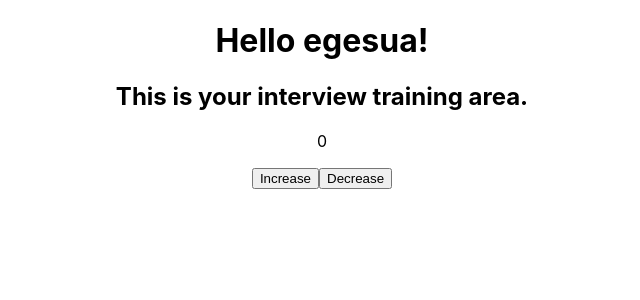
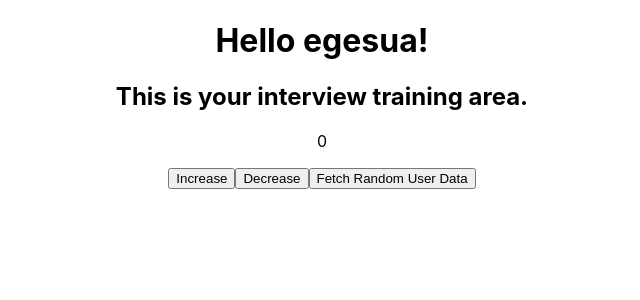
Before and after one commit to egesua/training-react-interview, a React (Create React App) app: page / in a window 1280 px wide. Shown: the top 300 px of the page, without its empty margins (318-958 px from the left). Built offline with nearby package versions, Linux system fonts and the light colour scheme.

Commit message:
managed to fetch data via using axios.

```diff
--- a/src/App.js
+++ b/src/App.js
@@ -1,8 +1,21 @@
+import axios from "axios";
 import "./App.css";
 import { useState } from "react";
 
 function App() {
   const [counter, setCounter] = useState(0);
+
+  function getRandomUserData() {
+    axios
+      .get("https://randomuser.me/api")
+      .then((res) => {
+        console.log(res);
+        return res;
+      })
+      .catch((err) => {
+        console.error(err);
+      });
+  }
 
   return (
     <div className="App">
@@ -26,6 +39,7 @@ function App() {
       >
         Decrease
       </button>
+      <button onClick={getRandomUserData}>Fetch Random User Data</button>
     </div>
   );
 }
```
